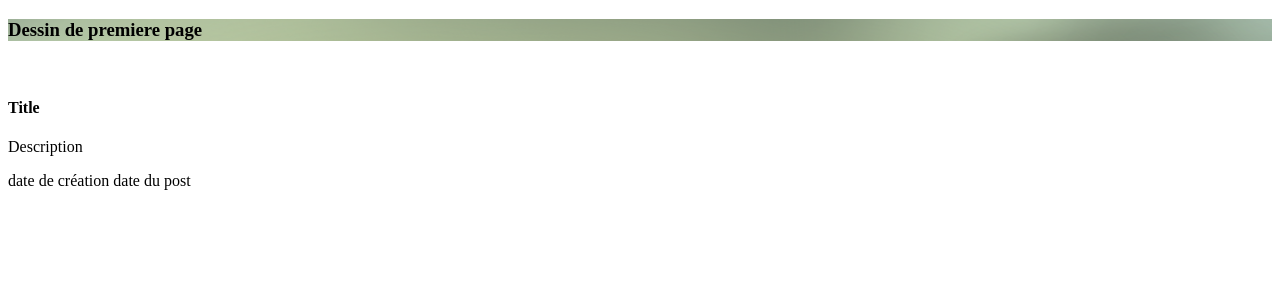
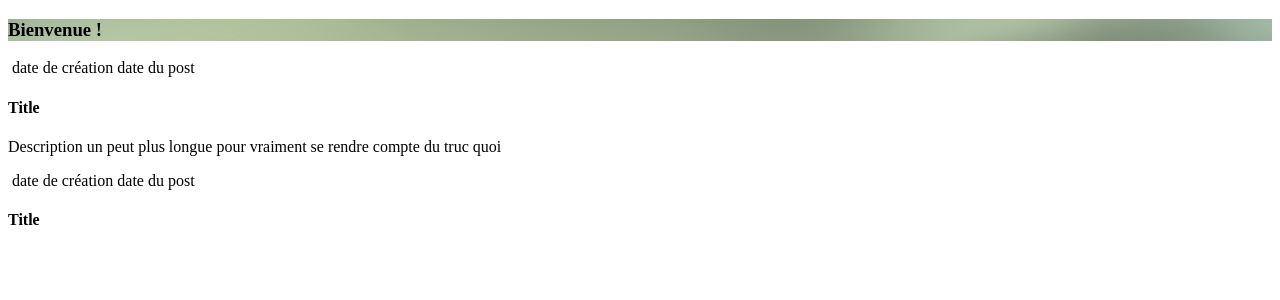
Before and after one commit to LA4/LA4-design.com, a Symfony app: template templates/pages/home.html.twig in a window 1280 px wide. Shown: the part 228-528 px from the top of the page. Run offline with Twig, Linux system fonts and the light colour scheme; the template is opened without the code that fills it, so the values that code supplies are empty; some libraries are stand-ins or nearby versions.

Commit message:
feat: disposition des card

```diff
--- a/templates/pages/home.html.twig
+++ b/templates/pages/home.html.twig
@@ -4,23 +4,41 @@
 {% endblock %}
 
 {% block body %}
-	<div class=" flex">
 	<aside class="flex left-side-home">
 		<div class="container-left-home flex" style="background-image: url( /assets/images/post_0206.png)">
-				<h3 class="title-left-home">Dessin de premiere page</h3>
+			<h3 class="title-left-home">Bienvenue !</h3>
 			<span class="foreground-left-home"></span>
 		</div>
 	</aside>
-		<main>
 
-			<div class="container flex">
-				<img src="" alt="">
-				<h4>Title</h4>
-				<p>Description</p>
-				<span>
-					date de création</span>
+	<div class="flex flex-end mt-32" ">
+		<main class=" card-position-home">
+			<div class="card">
+				<div class="flex flex-column">
+					<img class="img-thumb" src="" alt="">
+					<span>date de création</span>
 					<span>date du post</span>
+				</div>
+				<div class="flex flex-column card-side">
+					<h4 class="card-title">Title</h4>
+					<p class='card-description'>Description un peut plus longue pour vraiment se rendre compte du truc quoi</p>
+				</div>
 			</div>
 		</main>
 	</div>
+	<div class="flex flex-end mt-32">
+		<main class=" card-position-home-secondary">
+			<div class="card">
+				<div class="flex flex-column">
+					<img class="img-thumb" src="" alt="">
+					<span>date de création</span>
+					<span>date du post</span>
+				</div>
+				<div class="flex flex-column card-side">
+					<h4 class="card-title">Title</h4>
+				</div>
+			</div>
+		</main>
+	</div>
+
 {% endblock %}
```
Also changed, not shown: assets/styles/general.css (+12 -1 lines), assets/styles/home.css (+62 -3 lines). Lines whose indentation alone changed are shown as unchanged.
